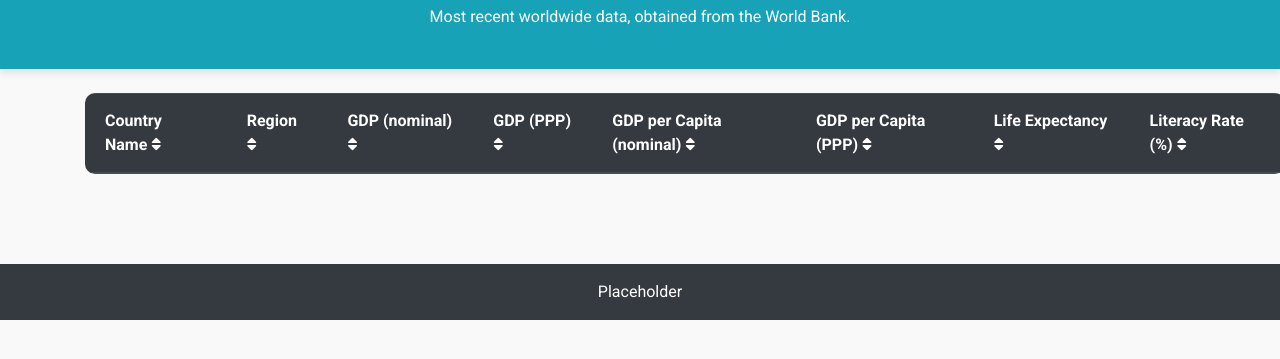
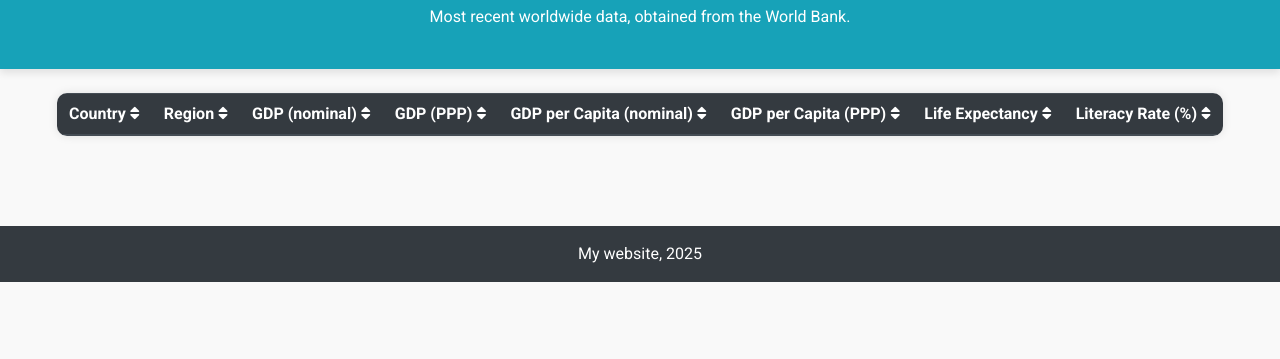
Before and after one commit to pixels1a3/country-stats, a plain HTML site: page index.html in a window 1280 px wide. Shown: the part 75-434 px from the top of the page. Drawn offline with nearby package versions, Linux system fonts and the light colour scheme; no server answers.

Commit message:
Made table narrower

```diff
--- a/index.html
+++ b/index.html
@@ -18,7 +18,7 @@
         <table id="countryTable" class="table table-striped table-hover">
             <thead class="thead-dark">
                 <tr>
-                    <th onclick="sortTable('name')" scope="col">Country Name <i class="fas fa-sort"></i></th>
+                    <th onclick="sortTable('name')" scope="col">Country <i class="fas fa-sort"></i></th>
                     <th onclick="sortTable('region')" scope="col">Region <i class="fas fa-sort"></i></th>
                     <th onclick="sortTable('gdp')" scope="col">GDP (nominal) <i class="fas fa-sort"></i></th>
                     <th onclick="sortTable('gdpPPP')" scope="col">GDP (PPP) <i class="fas fa-sort"></i></th>
@@ -34,7 +34,7 @@
         </table>
     </div>
     <footer class="bg-dark text-white text-center py-3 mt-4">
-        <p>Placeholder</p>
+        <p>My website, 2025</p>
     </footer>
     <script src="main.js"></script>
 </body>
--- a/styles.css
+++ b/styles.css
@@ -9,16 +9,19 @@ header {
 
 .container {
     padding-bottom: 50px;
+    display: flex;
+    justify-content: center;
 }
 
 .table {
     border-radius: 10px;
     overflow: hidden;
-    min-width: 1200px; /* Increase minimum width for the table */
+    box-shadow: 0 0 10px rgba(0, 0, 0, 0.1);
 }
 
 .table th, .table td {
-    padding: 15px 20px; /* Increase padding for headers and cells */
+    padding: 8px 12px;
+    white-space: nowrap;
 }
 
 .table-striped tbody tr:nth-of-type(odd) {
```
